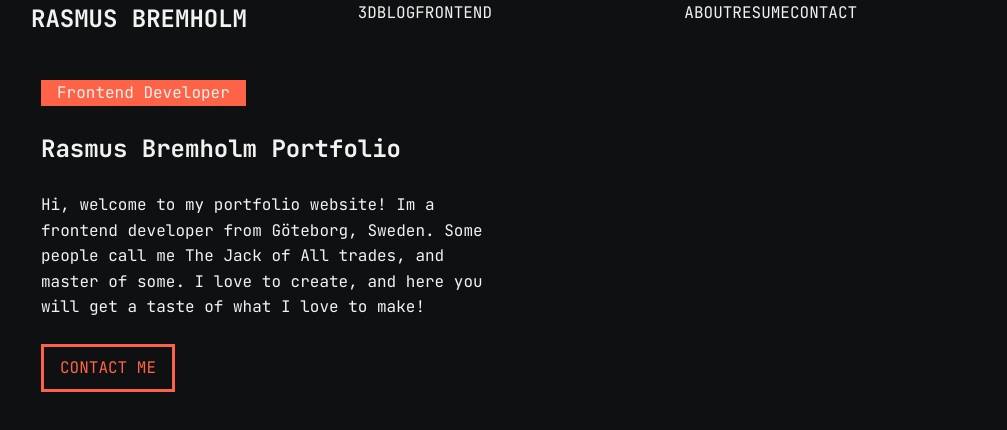
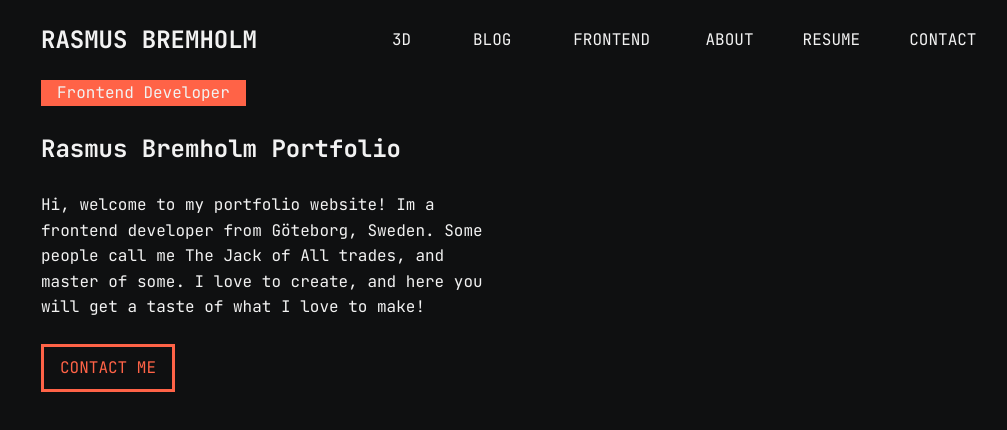
Before and after one commit to visceral89/portfolio2023, a Next.js app: page / in a window 1280 px wide. Shown: the top 430 px of the page, without its empty margins (119-1126 px from the left). Built offline with nearby package versions, Linux system fonts and the light colour scheme.

Commit message:
Finally!!

```diff
--- a/src/app/styles/Navbar.module.scss
+++ b/src/app/styles/Navbar.module.scss
@@ -6,8 +6,8 @@
 	height: spacing(20);
 	background-color: transparent;
 	display: flex;
-	margin-left: 150px;
-	margin-right: 150px;
+	margin-left: $spacing-gutter;
+	margin-right: $spacing-gutter;
 }
 
 .gridContainer {
@@ -29,6 +29,10 @@
 .navBarLogo {
 	font-weight: 300;
 	font-style: normal;
+	display: flex;
+	justify-content: flex-start;
+	align-items: center;
+	height: 100%;
 
 	.thick {
 		font-weight: bold;
@@ -36,6 +40,11 @@
 }
 
 .navBarLinks {
+	display: flex;
+	justify-content: space-around;
+	align-items: center;
+	height: 100%;
+	width: 100%;
 }
 .navBarPages {
 	@extend .navBarLinks;
--- a/src/app/utils/_variables.scss
+++ b/src/app/utils/_variables.scss
@@ -56,3 +56,4 @@ $spacing-xl: spacing(8); // 32px
 $spacing-xxl: spacing(12); // 48px
 $spacing-grande: spacing(20); // 80px
 $spacing-elite: spacing(40); // 80px
+$spacing-gutter: $spacing-elite;
```
